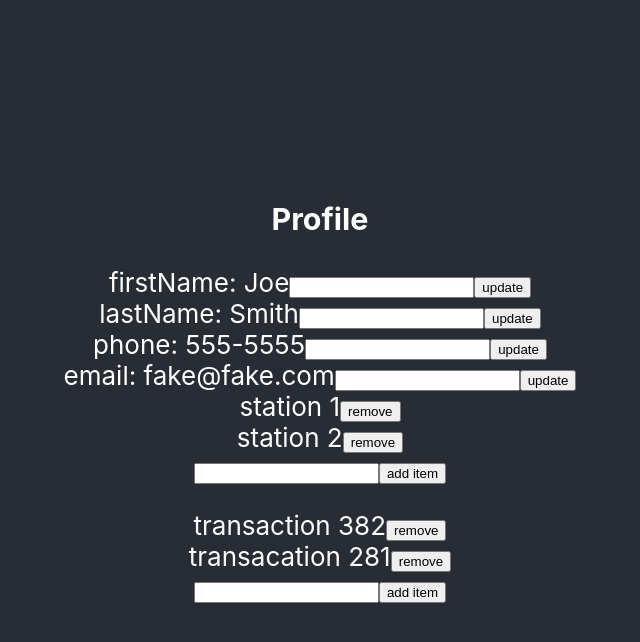
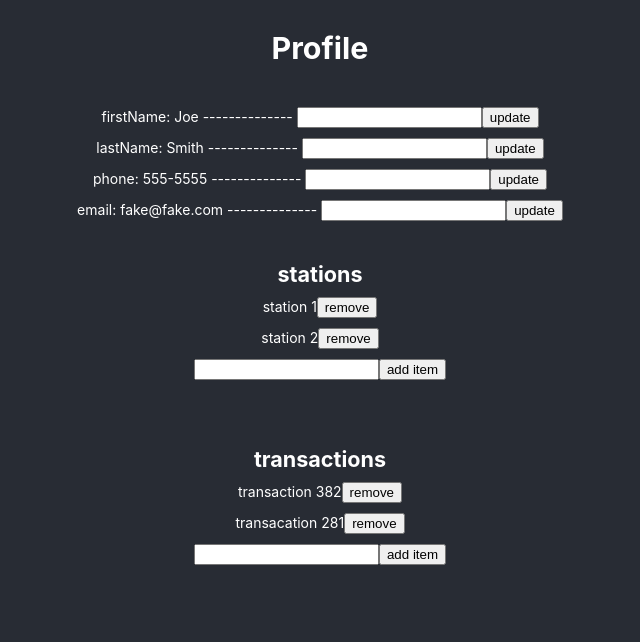
Before and after one commit to jkirk40/profile, a React (Create React App) app: page / in a window 1280 px wide. Shown: the top 642 px of the page, without its empty margins (320-960 px from the left). Built offline with nearby package versions, Linux system fonts and the light colour scheme.

Commit message:
minor style update

```diff
--- a/src/App.css
+++ b/src/App.css
@@ -5,7 +5,14 @@
   display: flex;
   flex-direction: column;
   align-items: center;
-  justify-content: center;
   font-size: calc(10px + 2vmin);
   color: white;
 }
+
+h5 {
+  margin: 40px 0 0 0;
+}
+
+span {
+  font-size: 14px;
+}
--- a/src/Components/BasicField.js
+++ b/src/Components/BasicField.js
@@ -40,7 +40,7 @@ export default function BasicField (props) {
 
     return (
         <div>
-            <span>{props.field}: {info}</span>
+            <span>{props.field}: {info} -------------- </span>
             <span>
                 <input
                     type="text"
--- a/src/Components/ListField.js
+++ b/src/Components/ListField.js
@@ -36,6 +36,7 @@ export default function ListField (props) {
 
     return (
         <div>
+            <h5>{props.field}</h5>
             {list.map((item, index) => {
                 return(
                     <ListItem
```
